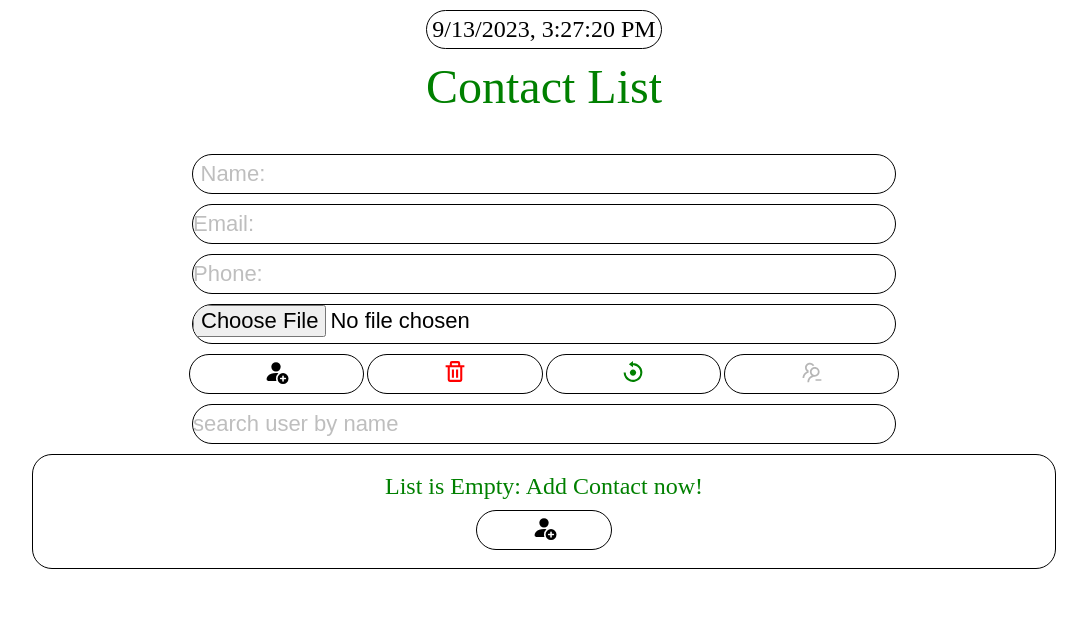
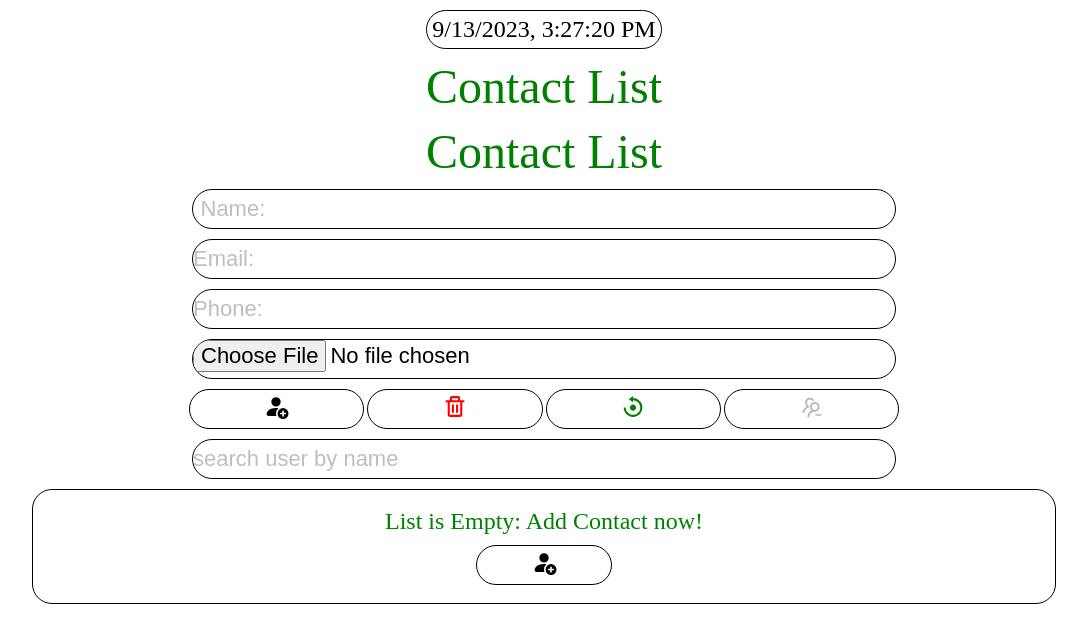
Before and after one commit to VahagMardyan/contact, a React (Create React App) app: page / in a window 1280 px wide. Shown: the top 642 px of the page, without its empty margins (96-1183 px from the left). Built offline with nearby package versions, Linux system fonts and the light colour scheme.

Commit message:
updated some options

```diff
--- a/src/Components/Display/Display.js
+++ b/src/Components/Display/Display.js
@@ -178,8 +178,11 @@ const Display = () => {
                 return [...selected_user, userId];
             }
         });
-        setDisableButton(selectedUsers.length === 0 || users.length===0 ? false : true);
     };
+
+    useEffect(() => {
+        setDisableButton(selectedUsers.length === 0);
+    }, [selectedUsers]);
 
     const deleteSelectedUsers = () => {
         const confirmRemoving = window.confirm(`delete selected users? This action is not recoverable.`);
@@ -191,18 +194,20 @@ const Display = () => {
             localStorage.setItem('users', JSON.stringify(filteredUsers));
         }
         setSelectedUsers([]);
-        setDisableButton(selectedUsers.length === 0 || users.length===0 ? false : true);
     }
 
     return (
         <Fragment>
 
             <section className={classes['display']}>
-                <p style={{width:'7%', textAlign:'center' ,visibility: selectedUsers.length === 0 ? 'hidden' : 'visible', border:'1px solid black' }}>
-                    {selectedUsers.length}/{users.length} selected
-                </p>
+                <h1 style={{ color: 'green', fontSize: '48px', fontWeight: '400', }}>
+                    {
+                        selectedUsers.length === 0 || users.length === 0 ? 'Contact List'
+                            : `${selectedUsers.length}/${users.length} Selected`
+                    }
+                </h1>
                 <input type='text' ref={addUserName} placeholder='name:' id='add-user' className={classes['add-user-input']} onKeyUp={keyPress} />
-                <input type='email' ref={userEmail} placeholder='Email:' className='email-user-input' onKeyUp={keyPress}/>
+                <input type='email' ref={userEmail} placeholder='Email:' className='email-user-input' onKeyUp={keyPress} />
                 <input type='number' ref={userPhone} placeholder='Phone:' className='phone-user-input' min='0' onKeyUp={keyPress} />
                 <input type='file' accept='image/*' title='Upload image'
                     ref={userImageInput} className='user-image-input' onKeyUp={keyPress}
```
